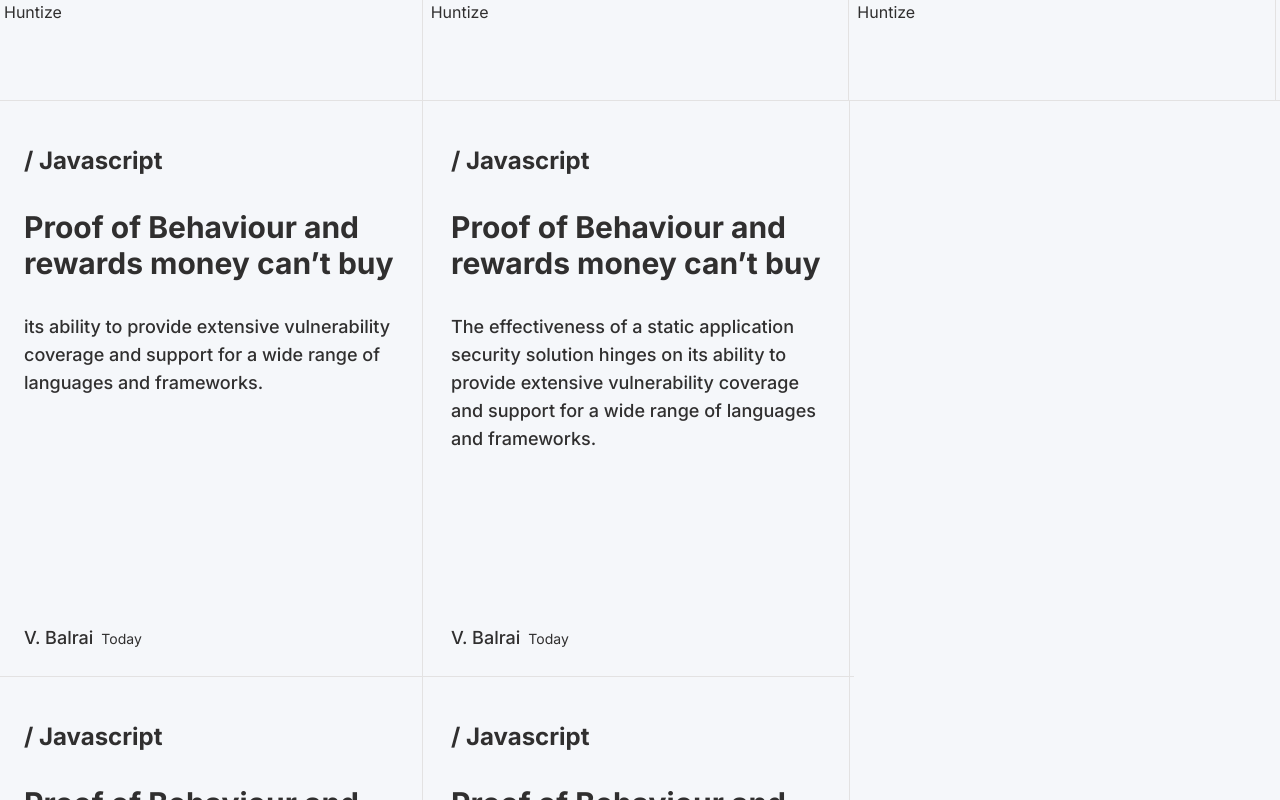
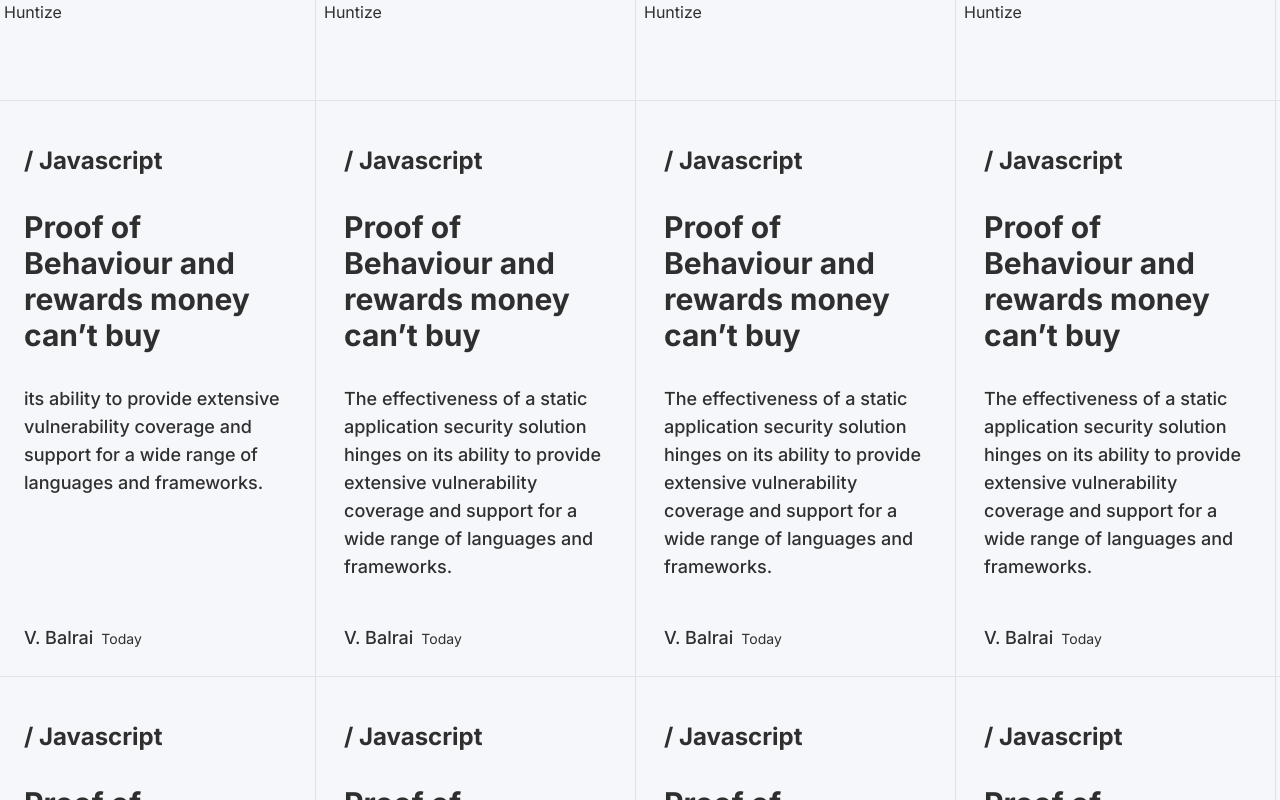
Before and after one commit to tashbalrai/huntize, a Next.js app: page / in a window 1280 px wide. Shown: the top 800 px of the page. Built offline with nearby package versions, Linux system fonts and the light colour scheme.

Commit message:
Dynamic box width calculation

```diff
--- a/app/constants.ts
+++ b/app/constants.ts
@@ -1,3 +1,4 @@
 export const BOX_MIN_WIDTH = 300; //px value
 export const BOX_STD_WIDTH = 425; //px value
 export const MOBILE_CUTOFF = 640; //px value
+export const BOX_COUNT_PER_ROW = 4;
--- a/app/page.tsx
+++ b/app/page.tsx
@@ -1,9 +1,9 @@
 import Root from "@components/root";
 import Header from "@components/header";
 import CardList from "@components/blog/card";
-import { ICard } from "@/types/blog";
+import { IArticle } from "@/types/ui";
 
-const cards: ICard[] = [
+const cards: IArticle[] = [
     {
         title: "Proof of Behaviour and rewards money can’t buy",
         excerpt:
@@ -90,7 +90,7 @@ export default async function Home() {
     return (
         <Root>
             <Header />
-            <CardList cards={cards} />
+            <CardList data={cards} />
         </Root>
     );
 }
--- a/components/blog/card/Card.tsx
+++ b/components/blog/card/Card.tsx
@@ -1,18 +1,18 @@
 import { H5Tag, P1Tag, P3Tag, P4Tag, Box } from "@components/ui";
-import { ICard } from "@/types/blog";
+import { ICard } from "@/types/ui";
 
-const Card = ({ title, excerpt, category, author, publishedAt }: ICard) => {
+const Card = ({ data, boxWidth }: ICard) => {
     return (
-        <Box height="h-ab">
+        <Box height="h-ab" width={boxWidth}>
             <article className="flex flex-col h-full px-5 pt-11 pb-6 justify-between">
                 <div className="flex flex-col gap-8">
-                    <P1Tag>/ {category}</P1Tag>
-                    <H5Tag>{title}</H5Tag>
-                    <P3Tag>{excerpt}</P3Tag>
+                    <P1Tag>/ {data.category}</P1Tag>
+                    <H5Tag>{data.title}</H5Tag>
+                    <P3Tag>{data.excerpt}</P3Tag>
                 </div>
                 <div className="flex flex-row items-baseline gap-2">
-                    <P3Tag>{author}</P3Tag>
-                    <P4Tag>{publishedAt}</P4Tag>
+                    <P3Tag>{data.author}</P3Tag>
+                    <P4Tag>{data.publishedAt}</P4Tag>
                 </div>
             </article>
         </Box>
--- a/components/blog/card/CardList.tsx
+++ b/components/blog/card/CardList.tsx
@@ -1,20 +1,19 @@
-import { ICardList } from "@/types/blog";
+"use client";
+import { ICardList } from "@/types/ui";
 import Card from "./Card";
-import Grid from "@/components/ui/Grid";
 import { Flex } from "@/components/ui";
+import { useBoxAttributes } from "@/utils/theme";
 
-const CardList = ({ cards }: ICardList) => {
+const CardList = ({ data }: ICardList) => {
+    const { width: boxWidth } = useBoxAttributes();
     return (
         <Flex>
-            {cards.map((card) => {
+            {data.map((card) => {
                 return (
                     <Card
                         key={Math.random()}
-                        title={card.title}
-                        excerpt={card.excerpt}
-                        category={card.category}
-                        author={card.author}
-                        publishedAt={card.publishedAt}
+                        data={card}
+                        boxWidth={`${boxWidth / 16}rem`}
                     />
                 );
             })}
--- a/components/header/Header.tsx
+++ b/components/header/Header.tsx
@@ -1,21 +1,41 @@
 "use client";
 
-import { Box, Flex, Grid } from "@components/ui";
+import { useThemeContext } from "@/contexts/ThemeContext";
+import { useBoxAttributes } from "@/utils/theme";
+import { Box, Flex } from "@components/ui";
+import React from "react";
 
 export default function Header() {
+    const theme = useThemeContext();
+    const { width: boxWidth, boxes } = useBoxAttributes();
+    let more: React.ReactNode[] = [];
+    for (let i = 0; i < boxes - 4; i++) {
+        more.push(
+            <Box
+                key={`hbox-spacer-${i}`}
+                height="h-hb"
+                width={`${boxWidth / 16}rem`}
+            >
+                &nbsp;
+            </Box>
+        );
+    }
     return (
         <header>
             <Flex>
-                <Box height="h-hb">Huntize</Box>
-                <Box height="h-hb" boxClass="max-tablet:hidden">
+                <Box height="h-hb" width={`${boxWidth / 16}rem`}>
                     Huntize
                 </Box>
-                <Box height="h-hb" boxClass="max-laptop:hidden">
+                <Box height="h-hb" width={`${boxWidth / 16}rem`}>
                     Huntize
                 </Box>
-                <Box height="h-hb" boxClass="max-desktop:hidden">
+                <Box height="h-hb" width={`${boxWidth / 16}rem`}>
                     Huntize
                 </Box>
+                <Box height="h-hb" width={`${boxWidth / 16}rem`}>
+                    Huntize
+                </Box>
+                {more}
             </Flex>
         </header>
     );
--- a/components/root/Root.tsx
+++ b/components/root/Root.tsx
@@ -1,5 +1,5 @@
 "use client";
-import React, { useCallback, useEffect } from "react";
+import React from "react";
 import { Inter } from "next/font/google";
 import { useThemeContext } from "@/contexts/ThemeContext";
 
@@ -7,26 +7,7 @@ const inter = Inter({ subsets: ["latin"], variable: "--font-inter" });
 
 export default function Root({ children }: { children: React.ReactNode }) {
     const theme = useThemeContext();
-    useEffect(() => {
-        setWindowWidth();
 
-        window.addEventListener("resize", handleResizeEvent);
-        return () => {
-            window.removeEventListener("resize", handleResizeEvent);
-        };
-    });
-
-    const setWindowWidth = useCallback(() => {
-        const html = window.document.getElementsByTagName("html")[0];
-        theme?.setWindowWidth?.(html.clientWidth);
-    }, [theme]);
-
-    const handleResizeEvent = useCallback(
-        (e: Event) => {
-            setWindowWidth();
-        },
-        [setWindowWidth]
-    );
     return (
         <body className={`${inter.variable} font-sans `}>
             <main>{children}</main>
--- a/components/ui/Box.tsx
+++ b/components/ui/Box.tsx
@@ -1,39 +1,16 @@
 "use client";
-import { BOX_MIN_WIDTH, BOX_STD_WIDTH, MOBILE_CUTOFF } from "@/app/constants";
 import { useThemeContext } from "@/contexts/ThemeContext";
-import { IBox } from "@/types/blog";
-import React, { useEffect, useRef } from "react";
+import { IBox } from "@/types/ui";
+import { useBoxAttributes } from "@/utils/theme";
+import React from "react";
 
-const Box = ({ children, height, boxClass }: IBox) => {
+const Box = ({ children, height, boxClass, width }: IBox) => {
     const theme = useThemeContext();
-    const boxEl = useRef<HTMLDivElement>(null);
-
-    useEffect(() => {
-        if (boxEl.current) {
-            let width = BOX_STD_WIDTH;
-
-            boxEl.current.style.maxWidth = `${width / 16}rem`;
-
-            if (theme.windowWidth && theme.windowWidth > MOBILE_CUTOFF) {
-                width = Math.round(
-                    theme.windowWidth /
-                        Math.round(theme.windowWidth / BOX_STD_WIDTH)
-                );
-            } else if (theme.windowWidth) {
-                width = Math.round(
-                    theme.windowWidth /
-                        Math.round(theme.windowWidth / BOX_MIN_WIDTH)
-                );
-            }
-            if (width < BOX_MIN_WIDTH) {
-                width = theme.windowWidth || BOX_MIN_WIDTH;
-            }
-            boxEl.current.style.maxWidth = `${width / 16}rem`;
-        }
-    }, [theme.windowWidth]);
-
     return (
-        <div ref={boxEl} className={`border-b border-line ${boxClass} grow `}>
+        <div
+            className={`border-b border-line grow ${boxClass}`}
+            style={{ maxWidth: width }}
+        >
             <div className={`${height} border-r border-line mx-1`}>
                 {children}
             </div>
--- a/contexts/ThemeContext.tsx
+++ b/contexts/ThemeContext.tsx
@@ -1,10 +1,13 @@
 "use client";
 import React, { createContext, useContext, useState } from "react";
 import ITheme, { IGridSize, IThemeColor } from "@/types/theme";
+import { BOX_COUNT_PER_ROW, BOX_MIN_WIDTH } from "@/app/constants";
 
-const ThemeContext = createContext<ITheme>({
+const defaultThemeSettings = {
     theme: IThemeColor.White,
-});
+};
+
+const ThemeContext = createContext<ITheme>(defaultThemeSettings);
 
 export const ThemeContextProvider = ({
     children,
@@ -12,12 +15,9 @@ export const ThemeContextProvider = ({
     children: React.ReactNode;
 }) => {
     const [theme, setTheme] = useState(IThemeColor.White);
-    const [windowWidth, setWindowWidth] = useState(0);
 
     return (
-        <ThemeContext.Provider
-            value={{ theme, setTheme, windowWidth, setWindowWidth }}
-        >
+        <ThemeContext.Provider value={{ theme, setTheme }}>
             {children}
         </ThemeContext.Provider>
     );
--- /dev/null
+++ b/types/ui.ts
@@ -0,0 +1,24 @@
+export interface IArticle {
+    [key: string]: any;
+}
+
+export interface ICard {
+    data: IArticle;
+    boxWidth: string;
+}
+
+export interface ICardList {
+    data: IArticle[];
+}
+
+export interface ITextTag {
+    children: React.ReactNode;
+    className?: string;
+}
+
+export interface IBox {
+    height?: string;
+    width?: string;
+    children: React.ReactNode;
+    boxClass?: string;
+}
--- /dev/null
+++ b/utils/theme.ts
@@ -0,0 +1,46 @@
+import {
+    BOX_COUNT_PER_ROW,
+    BOX_MIN_WIDTH,
+    BOX_STD_WIDTH,
+    MOBILE_CUTOFF,
+} from "@/app/constants";
+import { useCallback, useEffect, useState } from "react";
+
+const useBoxAttributes = (): { width: number; boxes: number } => {
+    const [attr, setAttr] = useState({
+        width: BOX_STD_WIDTH,
+        boxes: BOX_COUNT_PER_ROW,
+    });
+
+    const handleResizeEvent = useCallback(() => {
+        const html = window.document.getElementsByTagName("html")[0];
+
+        const count = Math.ceil(
+            html.clientWidth > MOBILE_CUTOFF
+                ? html.clientWidth / BOX_STD_WIDTH
+                : html.clientWidth / BOX_MIN_WIDTH
+        );
+
+        let width = Math.floor(html.clientWidth / count);
+        const adjustment = Math.floor((html.clientWidth % width) / count);
+        width = width + adjustment;
+
+        if (width < BOX_MIN_WIDTH) {
+            width = html.clientWidth || BOX_MIN_WIDTH;
+        }
+        console.log({ width, boxes: count });
+        setAttr({ width, boxes: count });
+    }, []);
+
+    useEffect(() => {
+        handleResizeEvent();
+        window.addEventListener("resize", handleResizeEvent);
+        return () => {
+            window.removeEventListener("resize", handleResizeEvent);
+        };
+    }, [handleResizeEvent]);
+
+    return attr;
+};
+
+export { useBoxAttributes };
```
Also changed, not shown: types/blog.ts (deleted, +0 -26 lines), types/theme.ts (+0 -7 lines).
